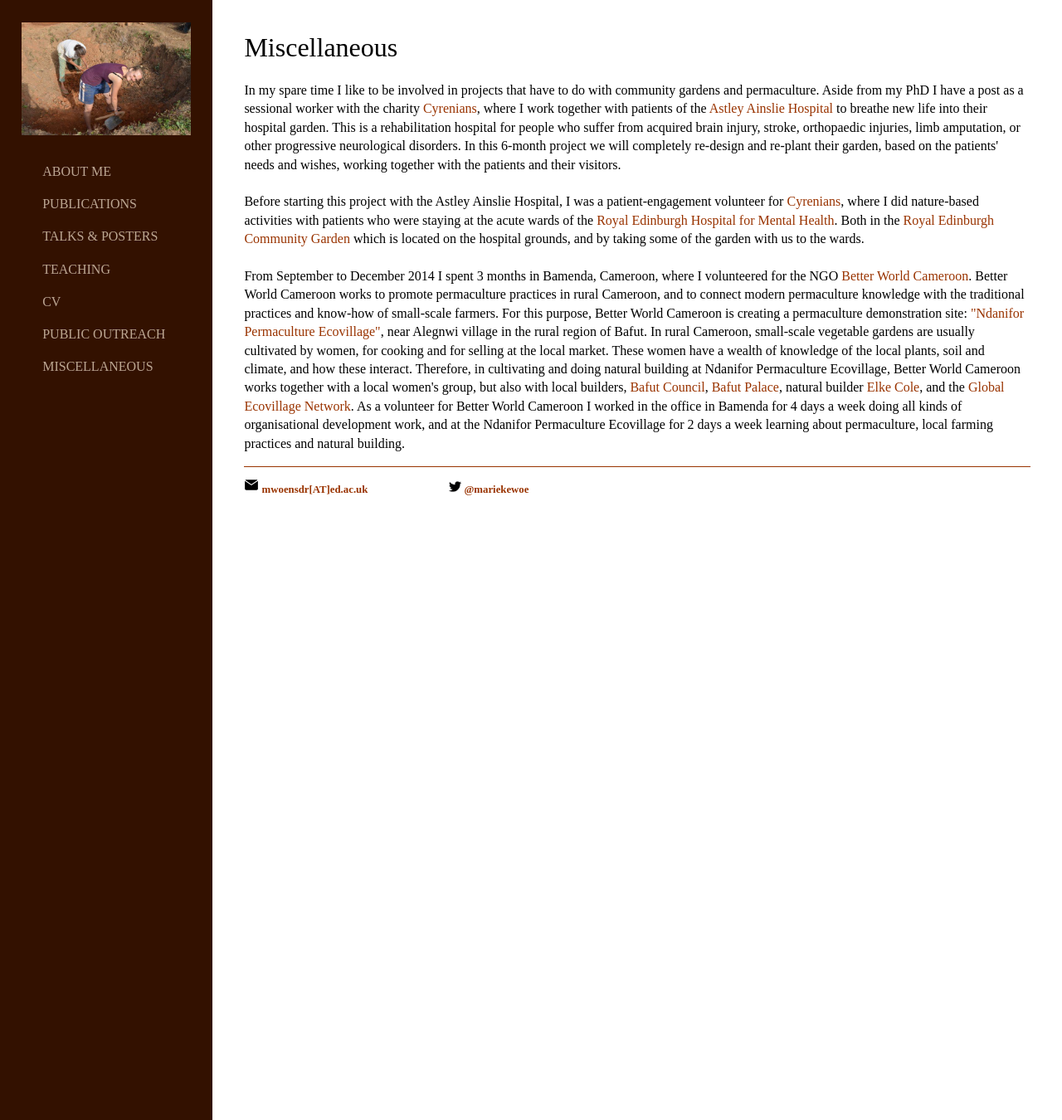
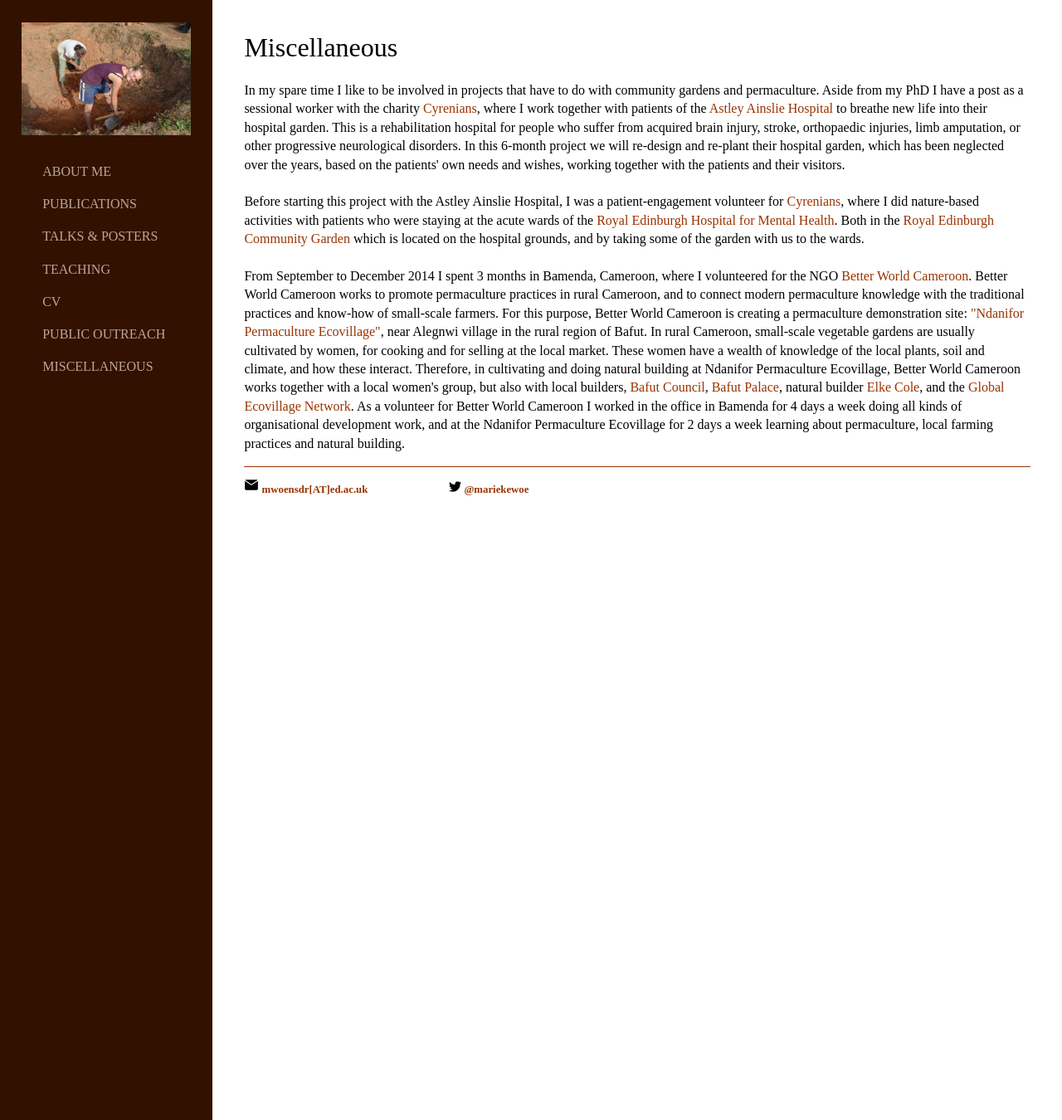
Before and after one commit to marieke-woensdregt/marieke-woensdregt.github.io, a Jekyll site: the page built from misc/index.html, in a window 1280 px wide. Shown: the whole page at 83% size. Built offline with Jekyll 4.4.1, drawn with Linux system fonts in a browser that asks for light colours.

Commit message:
Update index.html

```diff
--- a/misc/index.html
+++ b/misc/index.html
@@ -11,8 +11,8 @@ title: Miscellaneous
 		<a href="http://www.nhslothian.scot.nhs.uk/GoingToHospital/Locations/AstleyAinslieHospital/Pages/default.aspx">Astley Ainslie Hospital</a>
 		to breathe new life into their hospital garden. This is a rehabilitation hospital for people who suffer from
 		acquired brain injury, stroke, orthopaedic injuries, limb amputation, or other progressive neurological disorders.
-		In this 6-month project we will completely re-design and re-plant their garden, based on the patients' needs and wishes,
-		working together with the patients and their visitors.
+		In this 6-month project we will re-design and re-plant their hospital garden, which has been neglected over the years,
+		based on the patients' own needs and wishes, working together with the patients and their visitors.
 
 		<br />
 		<br />
```
